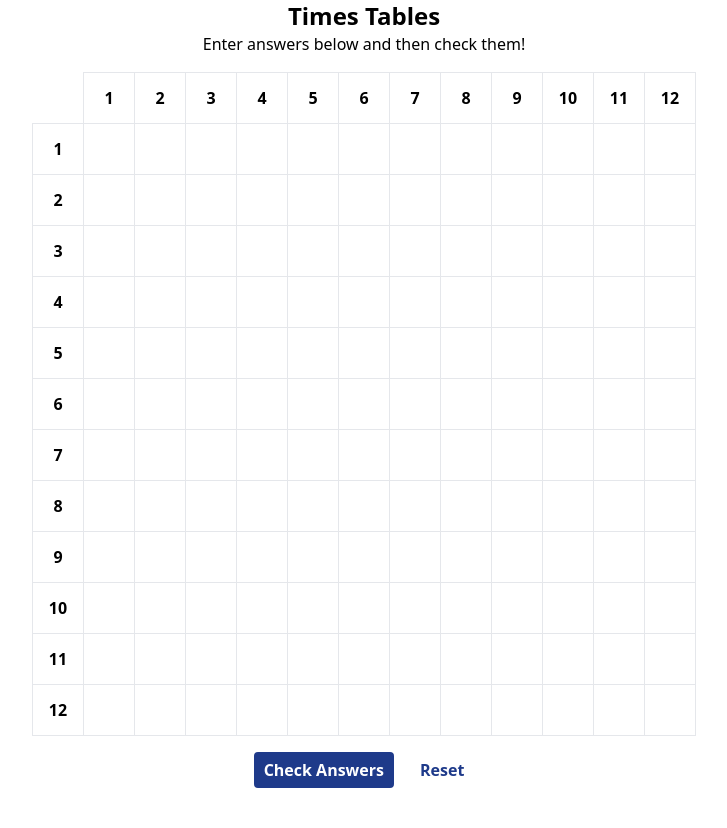
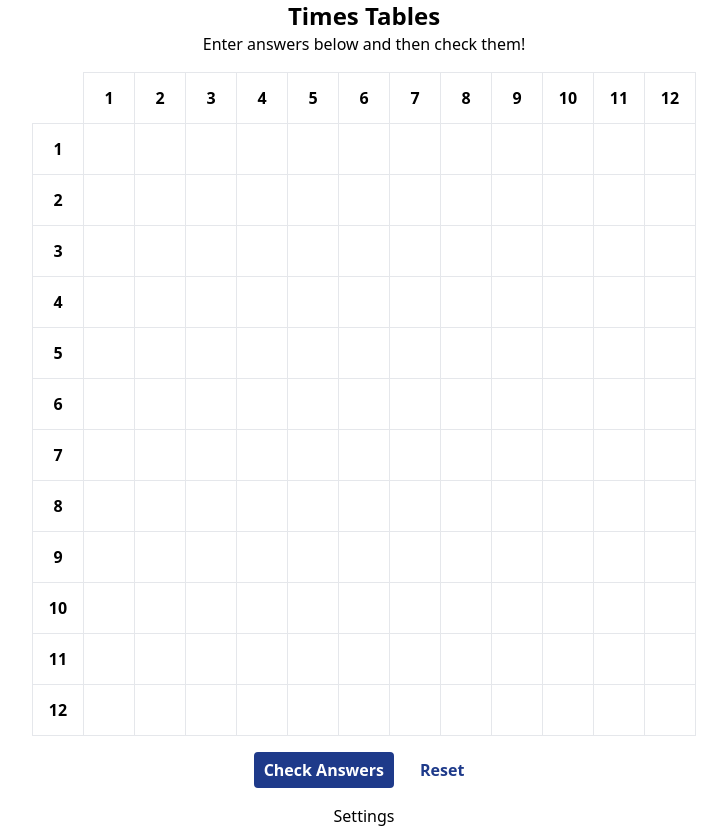
Before and after one commit to josiahdahl/old-timey-tables, a React (Vite) app: page / in a window 1280 px wide. Shown: the whole page, without its empty margins (276-1003 px from the left). Before the commit the page ends 804 px from the top, so only its background shows below. Built offline with nearby package versions, Linux system fonts and the light colour scheme.

Commit message:
feat: custom table sizes

```diff
--- a/src/App.tsx
+++ b/src/App.tsx
@@ -2,13 +2,31 @@ import { TimesTable } from "./components/TimesTable";
 import { TimesTableProvider } from "./contexts/times-table.context";
 import { KeyboardControls } from "./components/KeyboardControls";
 import { Results } from "./components/Results";
+import { Header } from "./components/Header";
+import { TableSettings } from "./components/TableSettings";
+import { useState } from "react";
 
 export function App() {
+  const [showSettings, setShowSettings] = useState(false);
+
   return (
     <TimesTableProvider>
-      <TimesTable width={12} height={12} />
-      <KeyboardControls />
-      <Results />
+      <main className="flex flex-col items-center justify-center min-h-screen">
+        <Header />
+        <TimesTable />
+        <button
+          aria-label="Open settings dialog"
+          onClick={() => setShowSettings(true)}
+        >
+          Settings
+        </button>
+        <TableSettings
+          isOpen={showSettings}
+          onDismiss={() => setShowSettings(false)}
+        />
+        <KeyboardControls />
+        <Results />
+      </main>
     </TimesTableProvider>
   );
 }
--- /dev/null
+++ b/src/components/Header.tsx
@@ -0,0 +1,8 @@
+export function Header() {
+  return (
+    <header className="mb-4 flex flex-col items-center">
+      <h1 className="text-2xl font-bold">Times Tables</h1>
+      <p>Enter answers below and then check them!</p>
+    </header>
+  );
+}
--- /dev/null
+++ b/src/components/TableSettings.tsx
@@ -0,0 +1,91 @@
+import { DialogContent, DialogOverlay } from "@reach/dialog";
+import React, { FormEvent, useCallback, useRef } from "react";
+import { useTimesTable } from "../contexts/times-table.context";
+import { clamp, getCompletedQuestionsCount } from "../util";
+import { useSettings } from "../hooks/use-settings";
+
+export interface TableSettingsProps {
+  isOpen: boolean;
+  onDismiss: () => void;
+}
+
+export function TableSettings({ isOpen, onDismiss }: TableSettingsProps) {
+  const { reset, cells, rows, cols } = useTimesTable();
+  const formRef = useRef<HTMLFormElement>(null);
+  function onSubmit(e: React.SyntheticEvent) {
+    e.preventDefault();
+    if (!formRef.current) {
+      return;
+    }
+    const completedQuestionsCount = getCompletedQuestionsCount(cells);
+    if (
+      completedQuestionsCount !== 0 &&
+      completedQuestionsCount !== rows.length * cols.length
+    ) {
+      const shouldUpdateSettings = confirm(
+        "You have unanswered questions. Updating your settings will reset the board. Continue?"
+      );
+      if (!shouldUpdateSettings) {
+        return;
+      }
+    }
+    const formData = new FormData(formRef.current);
+    const constrain = clamp(6, 24);
+    const height = constrain(Number(formData.get("height")));
+    const width = constrain(Number(formData.get("width")));
+    reset({ height, width });
+    onDismiss();
+  }
+
+  return !isOpen ? null : (
+    <DialogOverlay aria-label="Table Settings">
+      <DialogContent style={{ maxWidth: "300px" }} aria-label="Table Settings">
+        <h1 className="text-xl mb-4" tabIndex={-1}>
+          Settings
+        </h1>
+        <form ref={formRef} onSubmit={onSubmit}>
+          <div className="mb-2">
+            <label htmlFor="width" className="w-16 inline-block">
+              Width
+            </label>
+            <input
+              type="number"
+              name="width"
+              min={6}
+              max={24}
+              id="width"
+              className="border px-1 py-2 rounded w-16 text-center"
+              defaultValue={cols.length}
+            />
+          </div>
+          <div className="mb-4">
+            <label htmlFor="height" className="w-16 inline-block">
+              Height
+            </label>
+            <input
+              type="number"
+              min={6}
+              max={24}
+              name="height"
+              id="height"
+              className="border px-1 py-2 rounded w-16 text-center"
+              defaultValue={rows.length}
+            />
+          </div>
+          <button
+            className="rounded border-2 border-blue-900 bg-blue-900 text-white font-bold px-2 py-1 w-full mb-2"
+            type="submit"
+          >
+            Save
+          </button>
+          <button
+            className="rounded border-2 border-blue-900 bg-white text-blue-900 font-bold px-2 py-1 w-full"
+            onClick={onDismiss}
+          >
+            Cancel
+          </button>
+        </form>
+      </DialogContent>
+    </DialogOverlay>
+  );
+}
--- a/src/components/TimesTable.tsx
+++ b/src/components/TimesTable.tsx
@@ -3,16 +3,17 @@ import { CellContent } from "./CellContent";
 import { InputCell } from "./InputCell";
 import "@reach/dialog/styles.css";
 import { useOnClickOutside } from "../hooks/use-click-outside";
-import { TimesTableState, useTimesTable } from "../contexts/times-table.context";
+import {
+  TimesTableState,
+  useTimesTable,
+} from "../contexts/times-table.context";
+import { getCompletedQuestionsCount } from "../util";
 
-export interface TableProps {
-  width: number;
-  height: number;
-}
-
-export function TimesTable({ width, height }: TableProps) {
+export function TimesTable() {
   const { rows, cols, cells, reset, validate, state, focusCell, focusedCell } =
     useTimesTable();
+  const width = cols.length || 12;
+  const height = rows.length || 12;
   const tableRef = useRef(null);
   useOnClickOutside(tableRef, () => {
     focusCell(-1);
@@ -20,9 +21,7 @@ export function TimesTable({ width, height }: TableProps) {
   const beforeUnloadRef = useRef<undefined | ((e: BeforeUnloadEvent) => void)>(
     undefined
   );
-  const completedQuestions = cells.filter(
-    (v) => typeof v.answer !== "undefined"
-  );
+  const completedQuestionsCount = getCompletedQuestionsCount(cells);
   const selectedX = focusedCell % width;
   const selectedY = Math.floor(focusedCell / width);
   useEffect(() => {
@@ -31,10 +30,7 @@ export function TimesTable({ width, height }: TableProps) {
     }
     beforeUnloadRef.current = (e: BeforeUnloadEvent) => {
       e.preventDefault();
-      if (
-        state === TimesTableState.ANSWERING &&
-        completedQuestions.length > 0
-      ) {
+      if (state === TimesTableState.ANSWERING && completedQuestionsCount > 0) {
         const leavePage = confirm("Are you sure you want to leave?");
         if (!leavePage) {
           e.returnValue = "";
@@ -54,7 +50,7 @@ export function TimesTable({ width, height }: TableProps) {
 
   function validateAnswers(ev: FormEvent<HTMLFormElement>) {
     ev.preventDefault();
-    if (completedQuestions.length !== rows.length * cols.length) {
+    if (completedQuestionsCount !== rows.length * cols.length) {
       const shouldValidate = confirm(
         "You have unanswered questions. Really check answers?"
       );
@@ -66,21 +62,18 @@ export function TimesTable({ width, height }: TableProps) {
   }
 
   function handleReset() {
-    reset(width, height);
+    if (completedQuestionsCount > 0 && completedQuestionsCount !== rows.length * cols.length) {
+      const shouldReset = confirm(
+        "You have unanswered questions. Really reset?"
+      );
+      if (!shouldReset) {
+        return;
+      }
+    }
+    reset({ width, height });
   }
 
-  useEffect(() => {
-    if (state === TimesTableState.ANSWERING) {
-      handleReset();
-    }
-  }, [state]);
-
   return rows.length === 0 ? null : (
-    <main className="flex flex-col items-center justify-center min-h-screen">
-      <header className="mb-4 text-center">
-        <h1 className="text-2xl font-bold">Times Tables</h1>
-        <p>Enter answers below and then check them!</p>
-      </header>
     <form onSubmit={validateAnswers}>
       <table ref={tableRef}>
         <thead>
@@ -130,6 +123,5 @@ export function TimesTable({ width, height }: TableProps) {
         </button>
       </div>
     </form>
-    </main>
   );
 }
--- a/src/contexts/times-table.context.tsx
+++ b/src/contexts/times-table.context.tsx
@@ -1,4 +1,5 @@
 import { createContext, FC, useCallback, useContext, useState } from "react";
+import { useSettings } from "../hooks/use-settings";
 
 export interface TimesTableContextValue {
   cells: CellValue[];
@@ -9,7 +10,7 @@ export interface TimesTableContextValue {
   idSeed: string;
   focusCell(index: number): void;
   setCellValue(index: number, value?: number): void;
-  reset(height: number, width: number): void;
+  reset(settings: { height: number; width: number }): void;
   validate(): void;
 }
 
@@ -84,18 +85,25 @@ function createValuesArray(rows: number[], cols: number[]): CellValue[] {
 }
 
 export const TimesTableProvider: FC = ({ children }) => {
-  const [rows, setRows] = useState<number[]>([]);
-  const [cols, setCols] = useState<number[]>([]);
+  const { settings, save } = useSettings();
+
+  const [rows, setRows] = useState<number[]>(() =>
+    createRange(settings.height)
+  );
+  const [cols, setCols] = useState<number[]>(() => createRange(settings.width));
   const [state, setState] = useState<TimesTableState>(
     TimesTableState.ANSWERING
   );
-  const [cells, setCells] = useState<CellValue[]>([]);
+  const [cells, setCells] = useState<CellValue[]>(() =>
+    createValuesArray(rows, cols)
+  );
   const [focusedCell, setFocusedCell] = useState<number>(-1);
-  const [idSeed, setIdSeed] = useState(idSeedGenerator());
+  const [idSeed, setIdSeed] = useState(idSeedGenerator);
 
-  const reset = useCallback((height: number, width: number) => {
-    const rows = createRange(height);
-    const cols = createRange(width);
+  const reset = useCallback((val: { height: number; width: number }) => {
+    save(val);
+    const rows = createRange(val.height);
+    const cols = createRange(val.width);
     setRows(rows);
     setCols(cols);
     setCells(createValuesArray(rows, cols));
--- /dev/null
+++ b/src/hooks/use-settings.ts
@@ -0,0 +1,40 @@
+import { useState } from "react";
+
+export interface TableSettingsValue {
+  width: number;
+  height: number;
+}
+
+export interface TableSettingsFunctions {
+  save(value: TableSettingsValue): void;
+}
+
+export type TableSettings = {
+  settings: TableSettingsValue;
+} & TableSettingsFunctions;
+/**
+ * Persist table settings between sessions.
+ */
+export function useSettings(): TableSettings {
+  const key = "tableSettings";
+  const [settings, setSettings] = useState<TableSettingsValue>(loadSettings);
+  function loadSettings() {
+    try {
+      const savedValue = window.localStorage.getItem(key);
+      if (savedValue) {
+        const { width = 12, height = 12 } = JSON.parse(savedValue);
+        return { width, height };
+      }
+    } catch (e) {
+      // no need to do anything
+    }
+    return { width: 12, height: 12 };
+  }
+  function save(value: TableSettingsValue) {
+    const newValue = value;
+    window.localStorage.setItem(key, JSON.stringify(value));
+    setSettings(newValue);
+  }
+
+  return { settings, save };
+}
--- /dev/null
+++ b/src/util/index.ts
@@ -0,0 +1,9 @@
+import { CellValue } from "../contexts/times-table.context";
+
+export function getCompletedQuestionsCount(cells: CellValue[]): number {
+  return cells.filter((v) => typeof v.answer !== "undefined").length;
+}
+
+export function clamp(min: number, max: number) {
+  return (value: number) => Math.max(Math.min(max, value), min);
+}
```
Lines whose indentation alone changed are shown as unchanged.
